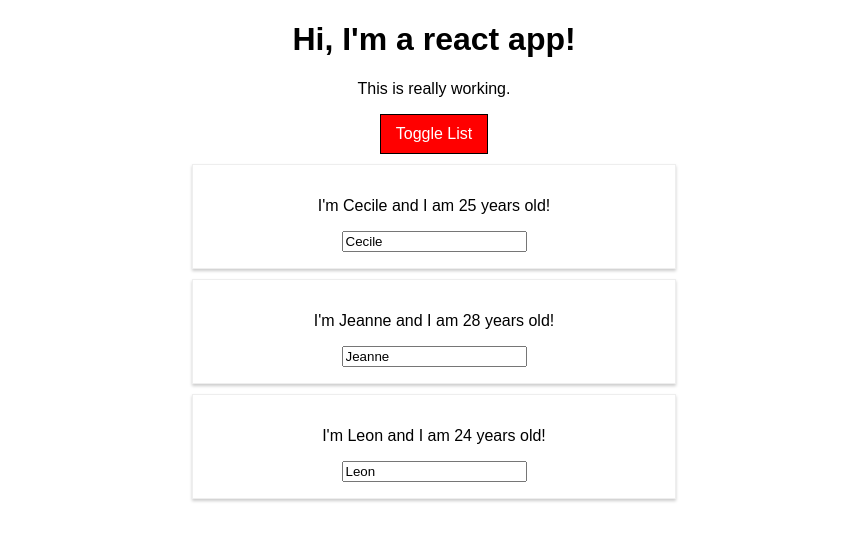
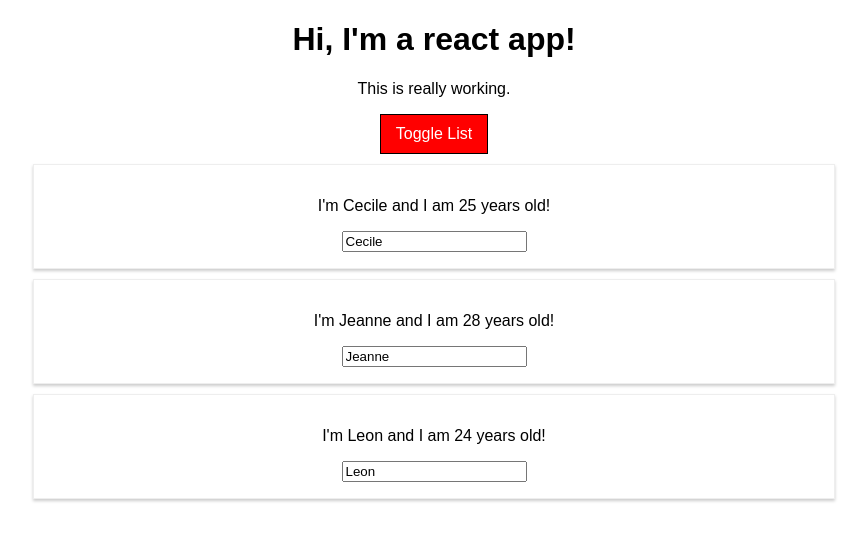
Before and after one commit to SoundOfSun/react-101, a React (Create React App) app: page / in a window 1280 px wide. Both pictures are taken after a click on the button "Toggle List". Shown: the top 540 px of the page, without its empty margins (206-1073 px from the left). Built offline with nearby package versions, Linux system fonts and the light colour scheme.

Commit message:
Removed all traces of Radium before unlocking css modules

```diff
--- a/src/App.js
+++ b/src/App.js
@@ -1,6 +1,5 @@
 import React, { Component } from 'react';
 import './App.css';
-import Radium, { StyleRoot } from 'radium';
 import Person from './Person/Person';
 
 class App extends Component {
@@ -59,10 +58,6 @@
       border: '1px solid black',
       padding: '10px 15px',
       cursor: 'pointer',
-      ':hover': {
-        backgroundColor: 'lightgreen',
-        color: 'black',
-      }
     };
 
     let persons = null;
@@ -82,10 +77,6 @@
       );
 
       style.backgroundColor = 'red';
-      style[':hover'] = {
-        backgroundColor: 'salmon',
-        color: 'black',
-      };
     }
 
     const classes = [];
@@ -98,7 +89,6 @@
     }
 
     return (
-      <StyleRoot>
       <div className="App">
         <h1>Hi, I'm a react app!</h1>
         <p className={classes.join(' ')}>This is really working.</p>
@@ -107,10 +97,9 @@
           onClick={this.togglePersonsHandler}>Toggle List</button>
         {persons}
       </div>
-      </StyleRoot>
     );
     // return React.createElement('div', {className: 'App'}, React.createElement('h1', null, 'is it working?'));
   }
 }
 
-export default Radium(App);
+export default App;
--- a/src/Person/Person.js
+++ b/src/Person/Person.js
@@ -1,17 +1,9 @@
 import React from 'react';
 import './Person.css';
-import Radium from 'radium';
 
 const person = (props) => {
-  const style = {
-    // for media and key frames: styleroot in App.js
-    '@media (min-width: 500px)': {
-      width: '450px',
-    }
-  };
-
   return (
-    <div className="Person" style={style}>
+    <div className="Person">
       <p onClick={props.click}>I'm {props.name} and I am {props.age} years old!</p>
       <p>{props.children}</p>
       <input type="text" onChange={props.changed} defaultValue={props.name} />
@@ -19,4 +11,4 @@
   )
 }
 
-export default Radium(person);
+export default person;
```
